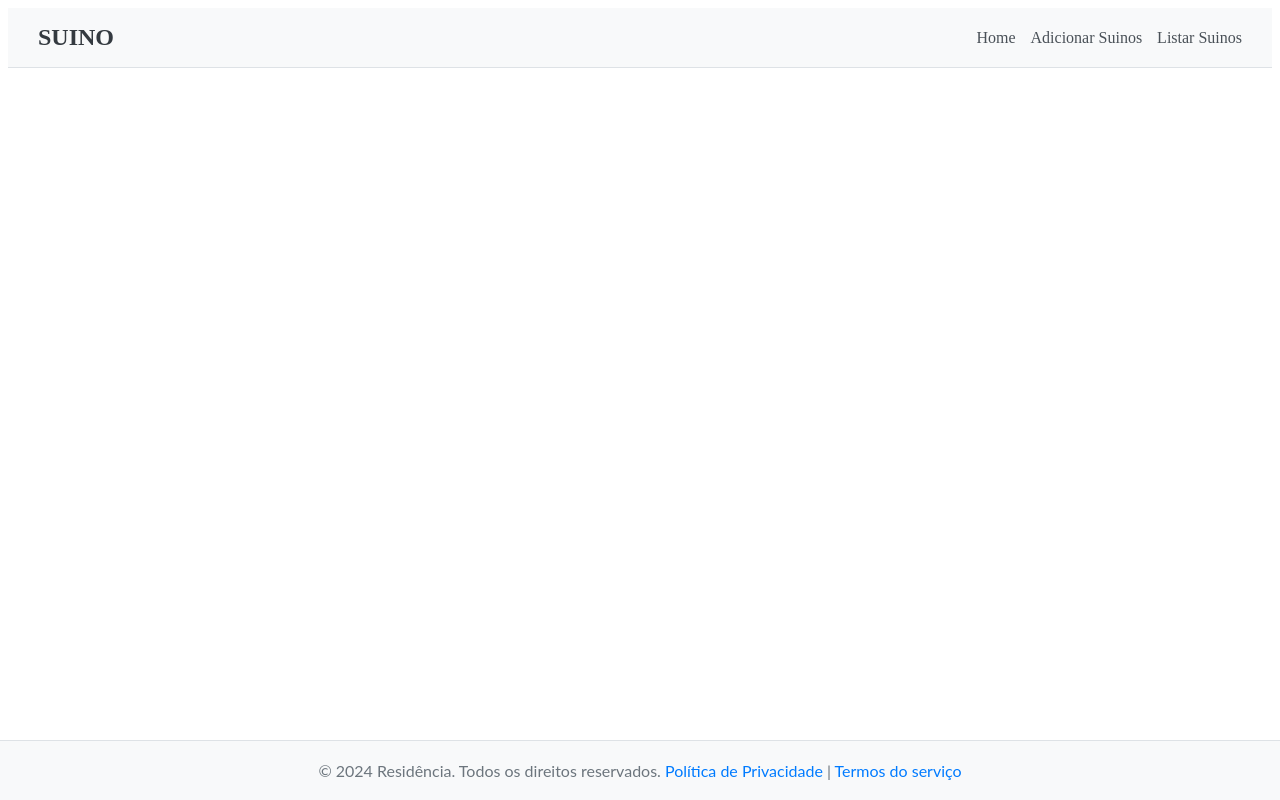
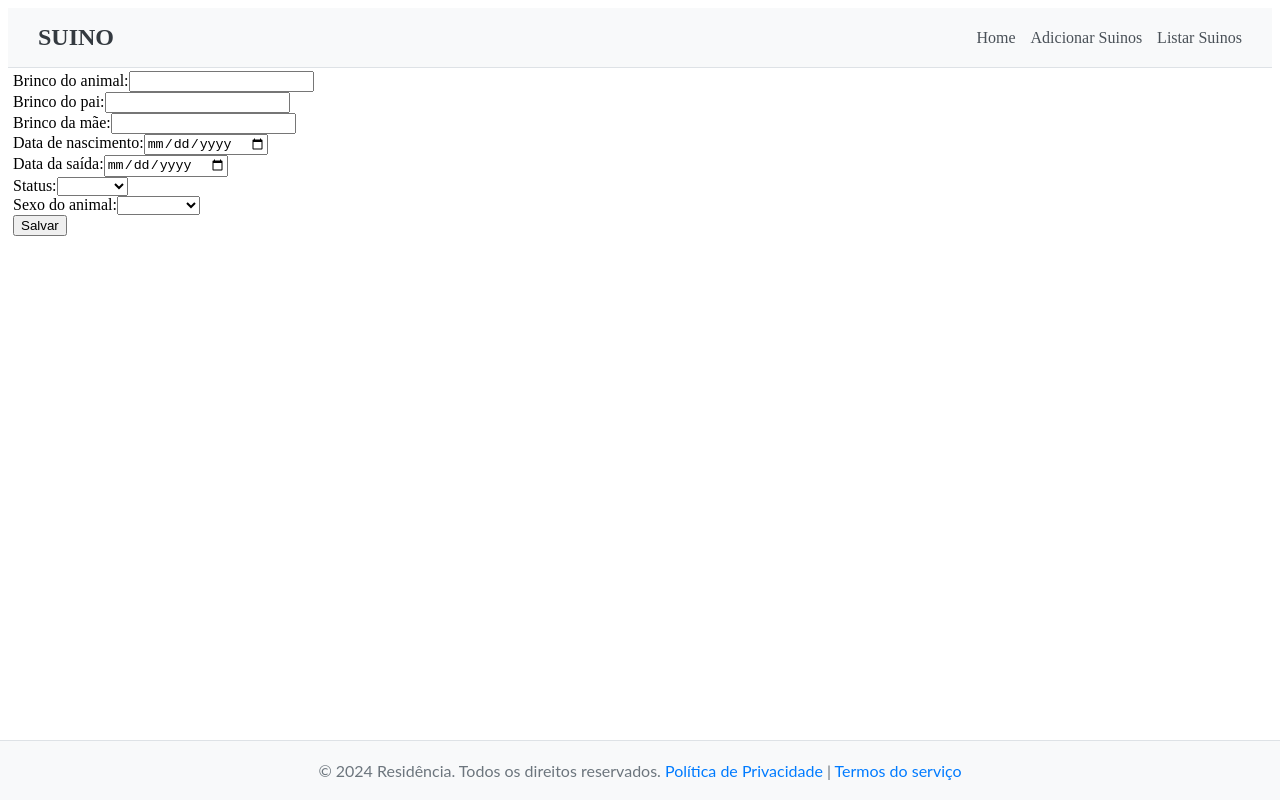
Before and after one commit to Leane212/suinocultura_P015, an Angular app in the folder suinos/: page /editarCadastro/1 in a window 1280 px wide. Before the commit this address led to /. Built offline with nearby package versions, Linux system fonts and the light colour scheme; no server answers.

Commit message:
Complemento de listar

```diff
--- a/suinos/src/app/app.component.html
+++ b/suinos/src/app/app.component.html
@@ -4,7 +4,7 @@
       <div class="nav-links">
           <a routerLink="/home" routerLinkActive="active">Home</a>
           <a routerLink="/cadastro-suinos" routerLinkActive="active">Adicionar Suinos</a>
-          <a routerLink="/listar" routerLinkActive="active">Listar Suinos</a>
+          <a routerLink="/listar-suinos" routerLinkActive="active">Listar Suinos</a>
       </div>
   </div>
   <div class="content">
--- a/suinos/src/app/app.module.ts
+++ b/suinos/src/app/app.module.ts
@@ -9,11 +9,14 @@ import { RouterModule, Routes } from '@angular/router';
 import { HttpClientModule } from '@angular/common/http';
 import { FormsModule, ReactiveFormsModule } from '@angular/forms';
 import { ListarSuinosComponent } from './listar-suinos/listar-suinos.component';
+import { EditarComponent } from './editar/editar.component';
+import { provideAnimationsAsync } from '@angular/platform-browser/animations/async';
 
 const routes: Routes = [
   { path: 'home', component: HomeComponent },
   { path: 'cadastro-suinos', component: CadastroSuinosComponent },
-  { path: 'listar', component: ListarSuinosComponent },
+  { path: 'listar-suinos', component: ListarSuinosComponent },
+  { path: 'editarCadastro/:id', component: EditarComponent },
   { path: '', redirectTo: '/home', pathMatch: 'full' },
 ];
 
@@ -22,7 +25,8 @@ const routes: Routes = [
     AppComponent,
     CadastroSuinosComponent,
     HomeComponent,
-    ListarSuinosComponent
+    ListarSuinosComponent,
+    EditarComponent
   ],
   imports: [
     BrowserModule,
@@ -33,7 +37,9 @@ const routes: Routes = [
     ReactiveFormsModule,
     RouterModule.forRoot(routes)
   ],
-  providers: [],
+  providers: [
+    provideAnimationsAsync()
+  ],
   bootstrap: [AppComponent]
 })
 export class AppModule { }
--- a/suinos/src/app/data-base.service.ts
+++ b/suinos/src/app/data-base.service.ts
@@ -8,7 +8,7 @@ import { map } from 'rxjs';
 })
 export class DataBaseService {
 
-  loadedConsulta: Suinos[] = [];
+  loadedSuino: Suinos[] = [];
 
   constructor(private http: HttpClient) { }
 
@@ -46,5 +46,24 @@ export class DataBaseService {
     );
   }
 
+  getSuino(id:string) {
+    return this.http.get<Suinos>(`https://suino-9136e-default-rtdb.firebaseio.com/suinos/${id}.json`);
+  }
+
+  editarCadastro(id:string, suinoData: { brincoAnimal: string,
+                                          brincoPai: string,
+                                          brincoMae: string,
+                                          dataNascimento: string,
+                                          dataSaida: string,
+                                          status: string,
+                                          sexo: string
+                                      })
+  {
+    return this.http.put(`https://suino-9136e-default-rtdb.firebaseio.com/suinos/${id}.json`, suinoData, {observe: 'response'});
+  }
+
+  apagarTodosCadastros() {
+    return this.http.delete('https://suino-9136e-default-rtdb.firebaseio.com/suinos.json');
+  }
 
 }
--- /dev/null
+++ b/suinos/src/app/editar/editar.component.html
@@ -0,0 +1,68 @@
+<form [formGroup]="formSuinos" (ngSubmit)="salvar()" class="form-container">
+
+    <div *ngIf="formularioInvalido" class="error-message">
+        O formulário contém erros. Por favor, corrija-os antes de enviar.
+    </div>
+
+    <div class="form-group">
+        <label for="brincoAnimal">Brinco do animal:</label>
+        <input formControlName="brincoAnimal" id="brincoAnimal" name="brincoAnimal" class="form-control">
+        <span class="error-message" *ngIf=" !formSuinos.get('brincoAnimal')?.valid && formSuinos.get('brincoAnimal')?.touched">
+            Brinco do animal não deve ser nulo e deve conter somente números.
+        </span>
+    </div>
+
+    <div class="form-group">
+        <label for="brincoPai">Brinco do pai:</label>
+        <input type="text" id="brincoPai" formControlName="brincoPai" class="form-control">
+        <span class="error-message" *ngIf=" !formSuinos.get('brincoPai')?.valid && formSuinos.get('brincoPai')?.touched">
+            Brinco do pai não deve ser nulo e deve conter somente números.
+        </span>
+    </div>
+
+    <div class="form-group">
+        <label for="brincoMae">Brinco da mãe:</label>
+        <input type="text" id="brincoMae" name="brincoMae" formControlName="brincoMae" class="form-control">
+        <span class="error-message" *ngIf="!formSuinos.get('brincoMae')?.valid && formSuinos.get('brincoMae')?.touched">
+            Brinco da mãe não deve ser nulo e deve conter somente números.
+        </span>
+    </div>
+
+    <div class="form-group">
+        <label for="dataNascimento">Data de nascimento:</label>
+        <input formControlName="dataNascimento" id="dataNascimento" name="dataNascimento" type="date" class="form-control">
+        <span class="error-message" *ngIf="!formSuinos.get('dataNascimento')?.valid && formSuinos.get('dataNascimento')?.touched">
+            Insira dia mes e ano.
+        </span>
+    </div>
+
+    <div class="form-group">
+        <label for="dataSaida">Data da saída:</label>
+        <input formControlName="dataSaida" id="dataSaida" name="dataSaida" type="date" class="form-control">
+        <span class="error-message" *ngIf="!formSuinos.get('dataSaida')?.valid && formSuinos.get('dataSaida')?.touched">
+            Insira dia mes e ano.
+        </span>
+    </div>
+
+    <div class="form-group">
+        <label for="status">Status:</label>
+        <select id="status" formControlName="status">
+            <option value="ativo">Ativo</option>
+            <option value="vendido">Vendido</option>
+            <option value="morto">Morto</option>
+        </select>
+    </div>
+
+
+    <div class="form-group">
+        <label for="sexo">Sexo do animal:</label>
+        <select id="sexo" formControlName="sexo">
+            <option value="feminino">Feminino</option>
+            <option value="masculino">Masculino</option>
+        </select>
+    </div>
+
+
+    <button type="submit">Salvar</button>
+
+</form>
--- /dev/null
+++ b/suinos/src/app/editar/editar.component.ts
@@ -0,0 +1,63 @@
+import { Component } from '@angular/core';
+import { FormBuilder, FormControl, FormGroup, Validators } from '@angular/forms';
+import { DataBaseService } from '../data-base.service';
+import { ActivatedRoute, Router } from '@angular/router';
+
+@Component({
+  selector: 'app-editar',
+  templateUrl: './editar.component.html',
+  styleUrl: './editar.component.css'
+})
+export class EditarComponent {
+  formSuinos!: FormGroup;
+  id:string = '';
+  editadoSucesso:boolean = false;
+  formularioInvalido!: boolean;
+
+  constructor(private formConstrutor: FormBuilder, private bancoService:DataBaseService, private rotas:Router, private route: ActivatedRoute) { }
+
+  ngOnInit() {
+    this.formSuinos = new FormGroup({
+      'brincoAnimal': new FormControl(null, [Validators.required, Validators.pattern(/^[0-9]*$/)]),
+      'brincoPai': new FormControl(null, [Validators.required,Validators.pattern(/^[0-9]*$/)]),
+      'brincoMae': new FormControl(null, [Validators.required,Validators.pattern(/^[0-9]*$/)]),
+      'dataNascimento': new FormControl(null,  [Validators.required]),
+      'dataSaida': new FormControl(null,  [Validators.required]),
+      'status': new FormControl(null, Validators.required),
+      'sexo': new FormControl(null, Validators.required),
+
+    });
+    this.id = this.route.snapshot.paramMap.get('id')!;
+    this.getSuino(this.id);
+  }
+
+  getSuino(id: any) {
+    console.log("id-->"    + id);
+    this.bancoService.getSuino(id).subscribe(responseData => {
+      console.log(responseData);
+      this.formSuinos.setValue(responseData);
+    });
+  }
+
+  salvar() {
+    if (this.formSuinos.valid) {
+    console.log("salvar: " + this.formSuinos.value);
+    this.bancoService.editarCadastro(this.id, this.formSuinos.value).subscribe(responseData => {
+      if(responseData.status == 200){
+        this.editadoSucesso = true;
+        this.rediracionaPrincipal();
+        this.formularioInvalido = false;
+      }
+    });
+  }else {
+    this.formularioInvalido = true;
+  }
+}
+
+  rediracionaPrincipal(){
+    setTimeout(() => {
+     this.rotas.navigate(['listar-suinos']);
+    }, 2000);
+
+  }
+}
--- a/suinos/src/app/listar-suinos/listar-suinos.component.html
+++ b/suinos/src/app/listar-suinos/listar-suinos.component.html
@@ -1 +1,29 @@
-<p>listar-suinos works!</p>
+<p *ngIf="loadedSuino.length < 1">Não existem consultas cadastradas!</p>
+<table class="tickets-table" *ngIf="loadedSuino.length >=1">
+    <thead>
+      <tr>
+        <th>Brinco do animal: </th>
+        <th>Brinco do pai: </th>
+        <th>Brinco da mãe: </th>
+        <th>Data de nascimento: </th>
+        <th>Data da saída: </th>
+        <th>Status: </th>
+        <th>Sexo do animal: </th>
+        <th>Idade do animal: </th>
+        <th><button (click)="apagarTudo()">Apagar Tudo</button></th>
+      </tr>
+    </thead>
+    <tbody>
+      <tr *ngFor="let suino of loadedSuino">
+        <td>{{ suino.brincoAnimal }}</td>
+        <td>{{ suino.brincoPai }}</td>
+        <td>{{ suino.brincoMae }}</td>
+        <td>{{ suino.dataNascimento }}</td>
+        <td>{{ suino.dataSaida }}</td>
+        <td>{{ suino.status }}</td>
+        <td>{{ suino.sexo }}</td>
+        <td colspan="1">{{ suino.brincoAnimal }}</td>
+        <td><button type="button" class="btnEditar" routerLink="/editar/{{suino.id}}">Editar</button></td>
+      </tr>
+    </tbody>
+  </table>
--- a/suinos/src/app/listar-suinos/listar-suinos.component.ts
+++ b/suinos/src/app/listar-suinos/listar-suinos.component.ts
@@ -1,4 +1,6 @@
 import { Component } from '@angular/core';
+import { Suinos } from '../suino.model';
+import { DataBaseService } from '../data-base.service';
 
 @Component({
   selector: 'app-listar-suinos',
@@ -6,5 +8,34 @@ import { Component } from '@angular/core';
   styleUrl: './listar-suinos.component.css'
 })
 export class ListarSuinosComponent {
+  loadedSuino:Suinos[] = [];
+
+  constructor(private bancoService:DataBaseService) { }
+
+  ngOnInit(): void {
+    this.getAnimal();
+  }
+
+
+
+  getAnimal() {
+    this.bancoService.getSuinos().subscribe(responseData => {
+      console.log(responseData);
+      this.loadedSuino = responseData;
+      console.log(this.loadedSuino);
+    });
+  }
+
+  editarBilhete(id:any){
+    console.log(id);
+
+  }
+
+  apagarTudo(){
+    this.bancoService.apagarTodosCadastros().subscribe( () => {
+      console.log('Apagou tudo');
+      this.loadedSuino = [];
+    });
+  }
 
 }
```
Also changed, not shown: suinos/src/app/editar/editar.component.css (added), 1 other file (tests, documents, lock files or other folders).
